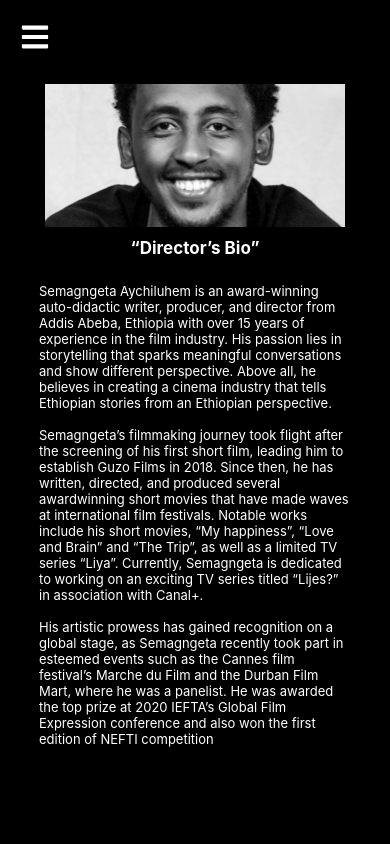
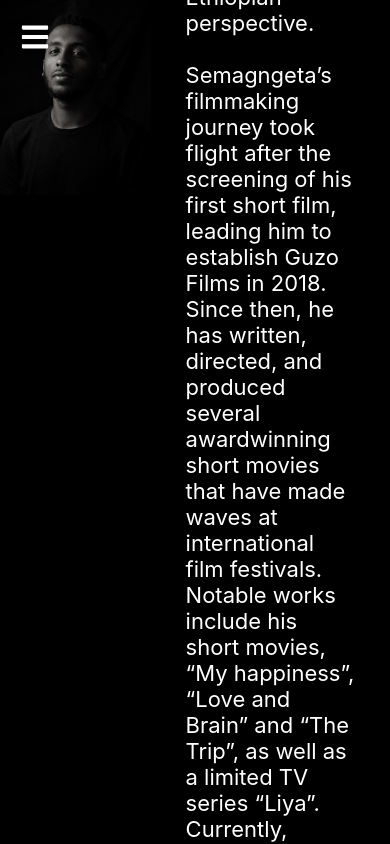
Before and after one commit to wamisha654/Semgngeta, a React (Create React App) app: page /about in a window 390 px wide. Shown: the top 844 px of the page. Built offline with nearby package versions, Linux system fonts and the light colour scheme; a web font is replaced by a local one.

Commit message:
adjusted

```diff
--- a/src/About/About.css
+++ b/src/About/About.css
@@ -1,15 +1,13 @@
 .about{
-
-	background: url("prof.jpg") no-repeat center center;
-
-  -webkit-background-size: cover;
-  -moz-background-size: cover;
-  -o-background-size: cover;
-  background-size: cover;
   color: white;
   display: flex;
   justify-content: flex-end;
-  height: 100vh;
+  background-color: black;
+
+}
+.about img{
+	height: 50vw;
+	width: 45vw;
 }
 .about-txt{
 
@@ -20,41 +18,9 @@
 	flex-direction: column;
 	justify-content: center;
 	align-items: center;
-
-    padding: 35px;
+	padding: 35px;
+	background-color: black;
 }
 .about-txt p{
  font-size: 22px;
 }
-@media screen and (max-width: 810px){
-  .about{
-
-    background: black;
-  	display: flex;
-  	justify-content: center;
-  	align-items: center;
-}
-.about-txt{
-
-	height: 80%;
-	width: 80%;
-	display: flex;
-	align-content: flex-end;
-}
-  .about-txt p{
-  	font-size: 13px;
-  }
-  .about-txt h1{
-  	font-size: 17px;
-  }
-  .abt-img{
-  	height: 500px;
-  	width: 300px;
-  	background-color: white;
-  	background: url("giya.JPG") no-repeat center center;
-  	-webkit-background-size: cover;
-  -moz-background-size: cover;
-  -o-background-size: cover;
-  background-size: cover;
-  }
-}
--- a/src/About/About.js
+++ b/src/About/About.js
@@ -1,13 +1,15 @@
 import React from 'react'
 import './About.css'
 import List from '../Contact/List.js';
+import pic from './pikture.jpg'
 
 const About = () =>{
 	return(
 	 <div>
 	 	<div className = "about">
+      <img src = {pic} />
       <div className="about-txt">
-          <div className="abt-img"></div>
+        <div className="abt-img"></div>
       	<h1>“Director’s Bio”</h1>
       	<p>Semagngeta Aychiluhem is an award-winning auto-didactic writer, producer, and director from
           Addis Abeba, Ethiopia with over 15 years of experience in the film industry. His passion lies in
--- a/src/Portfolio/Portfolio.css
+++ b/src/Portfolio/Portfolio.css
@@ -1,9 +1,11 @@
 .Portfolio{
+ height: 100%;
+ width: 100%;
 
- width: 100%;
 }
 .trailer-liya{
  height: 1000px;
+ width: 100%;
  display: flex;
  flex-direction: column;
  justify-content: center;
@@ -36,6 +38,7 @@
 }
 .trailer-lijes{
 	height: 1200px;
+	width: 100%;
 	background-image: url("lijesp.jpg");
 	display: flex;
     flex-direction: column;
@@ -117,7 +120,9 @@
 	}
 	.trailer-liya{
 		background-image: url("lliya.jpg");
-		height: 600px;
+		height: 700px;
+
+
 	}
 	.wanaw button{
 	 width: 8rem;
@@ -125,9 +130,9 @@
 	 }
 	.wanaw{
 	height: 100%;
-	width: 350px;
+	min-width: 300px;
 	padding: 20px;
-	margin: 1rem;
+	margin: 25px -10px;
 	display: flex;
 	flex-direction: column;
 	justify-content: flex-end;
@@ -139,7 +144,7 @@
 }
 .trailer-lijes{
 		background-image: url("llijesp.jpg");
-		height: 600px;
+		height: 700px;
 	}
 }
 /*@media screen and (max-width: 1110px){
```
Also changed, not shown: src/About/pikture.jpg (added).
